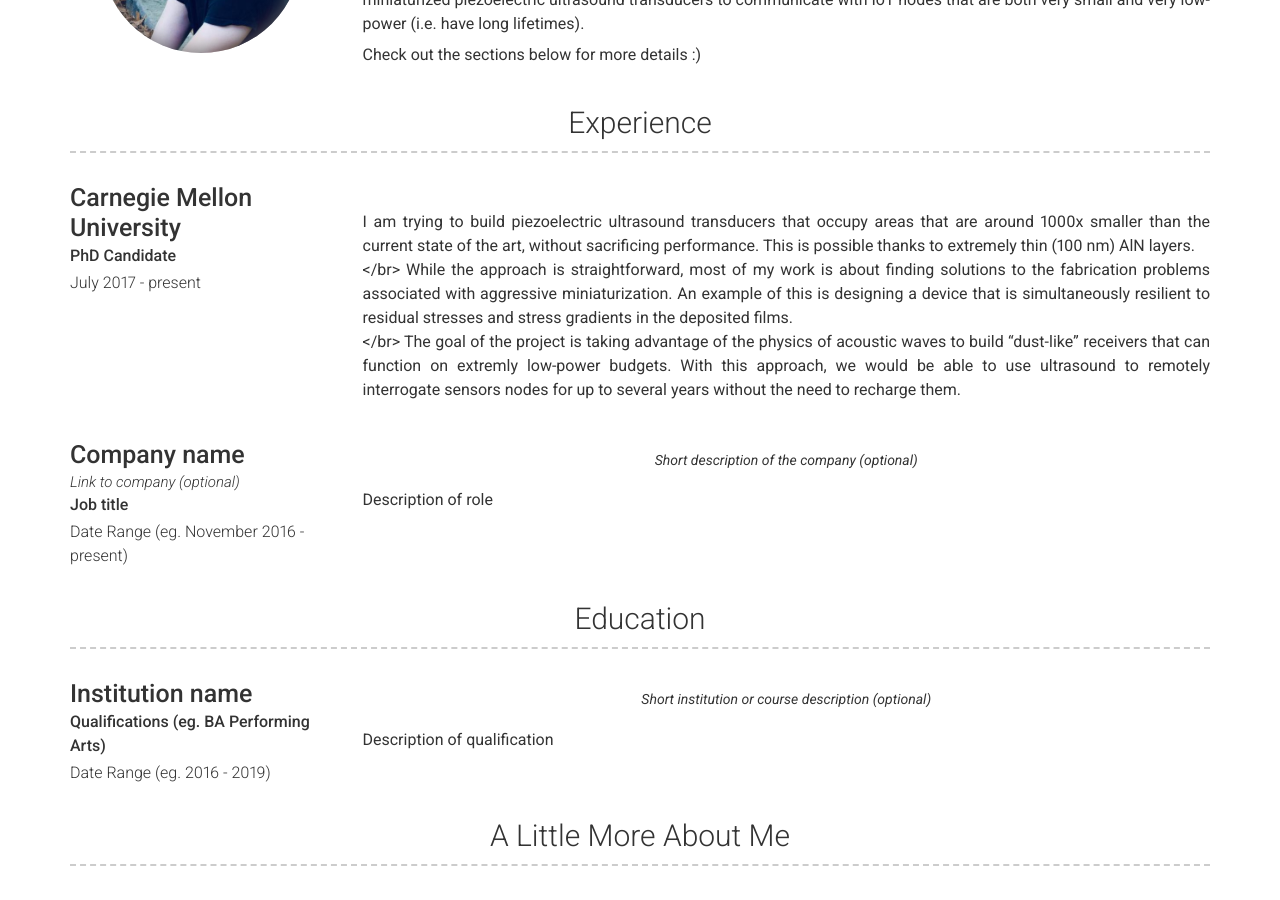
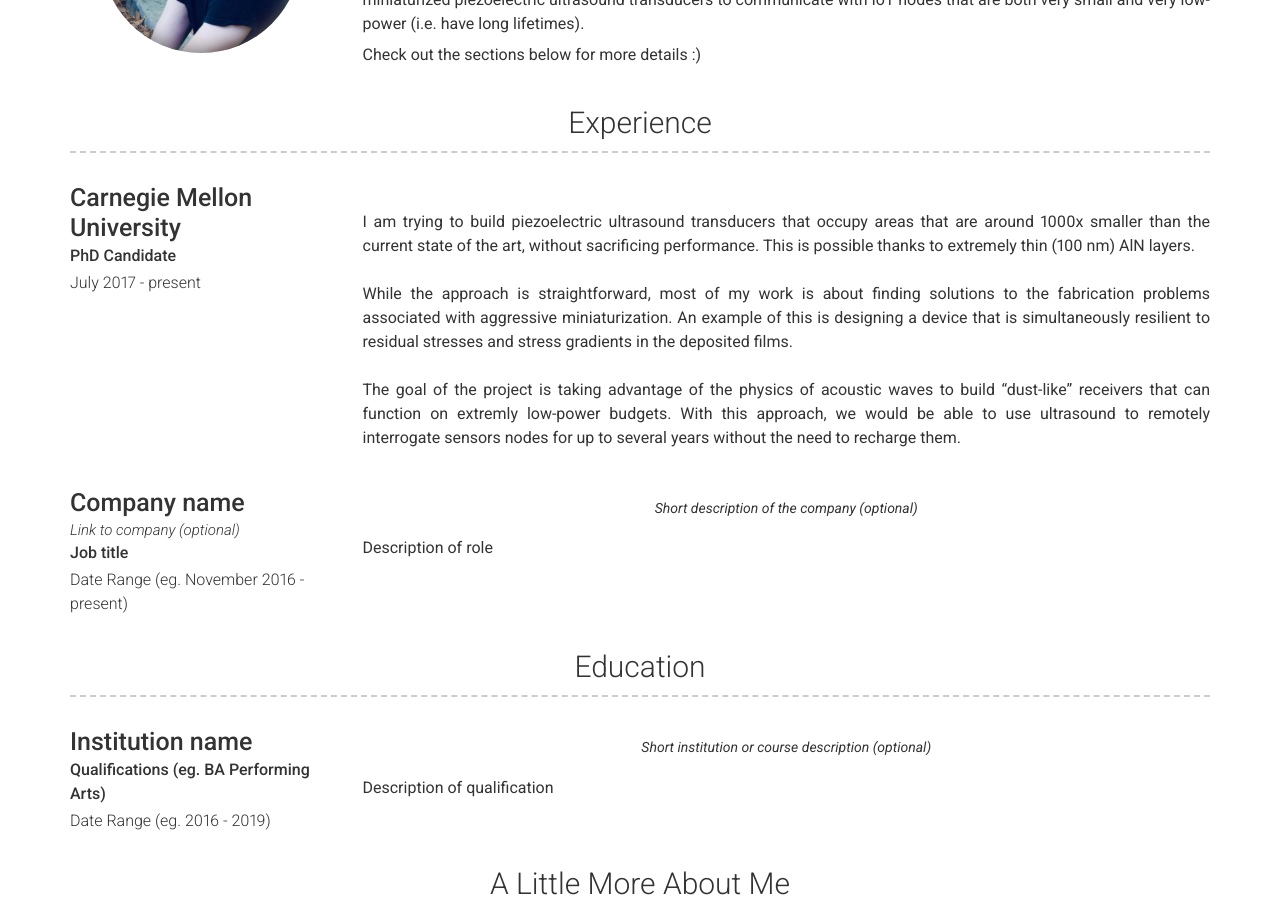
Before and after one commit to simeonipietro/pietrosimeoni.com, a Jekyll site: the page built from index.md, in a window 1280 px wide and 900 px high, scrolled down 426 px. Built offline with Jekyll 4.4.1, drawn with Linux system fonts in a browser that asks for light colours; nearby versions of some CDN libraries.

```diff
--- a/_data/experience.yml
+++ b/_data/experience.yml
@@ -9,11 +9,11 @@
   description: | # this will include new lines to allow paragraphs
     I am trying to build piezoelectric ultrasound transducers that occupy areas that are around 1000x smaller
     than the current state of the art, without sacrificing performance. This is possible thanks to extremely thin (100 nm) AlN layers.
-    <br></br>
+    <br/><br/>
     While the approach is straightforward, most of my work is about finding solutions to the fabrication problems associated
     with aggressive miniaturization. An example of this is designing a device that is simultaneously resilient to residual
     stresses and stress gradients in the deposited films.
-    <br></br>
+    <br/><br/>
     The goal of the project is taking advantage of the physics of acoustic waves to build "dust-like" receivers that can function on
     extremly low-power budgets. With this approach, we would be able to use ultrasound to remotely interrogate sensors nodes for up to
     several years without the need to recharge them.
```
